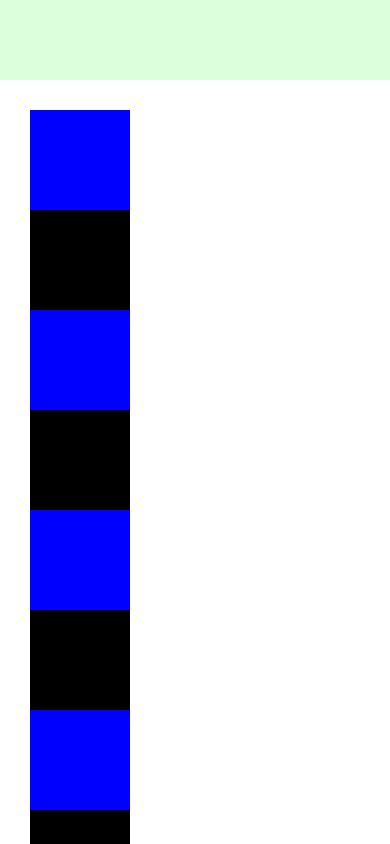
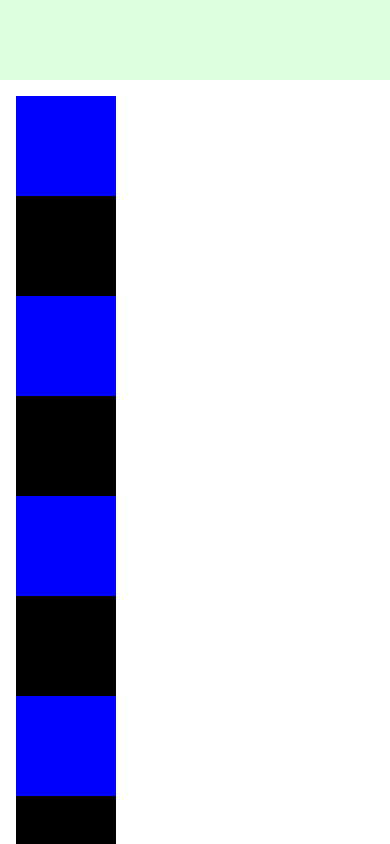
Before and after one commit to Orchemi/huns-log, a Next.js app: page / in a window 390 px wide. Built offline with nearby package versions, Linux system fonts and the light colour scheme.

Commit message:
Style: GlobalLayout padding 반응형 조절

```diff
--- a/src/components/layout/Layout/GlobalLayout.module.scss
+++ b/src/components/layout/Layout/GlobalLayout.module.scss
@@ -17,6 +17,14 @@
       width: 100%;
       height: 100%;
       padding: 30px;
+
+      @include mix.tablet {
+        padding: 20px;
+      }
+
+      @include mix.mobile {
+        padding: 16px;
+      }
     }
   }
 }
```
